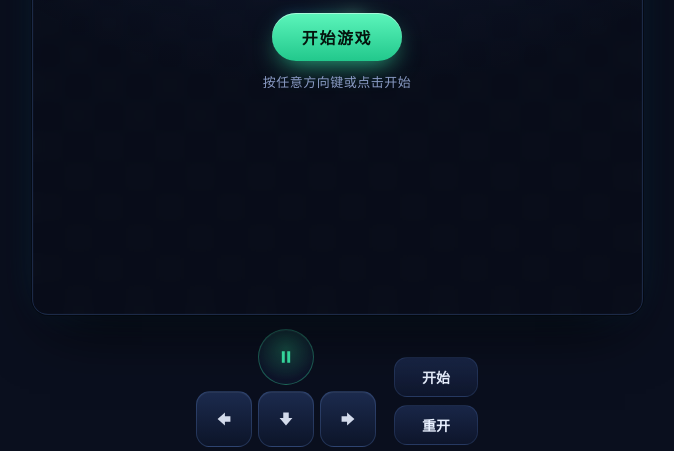
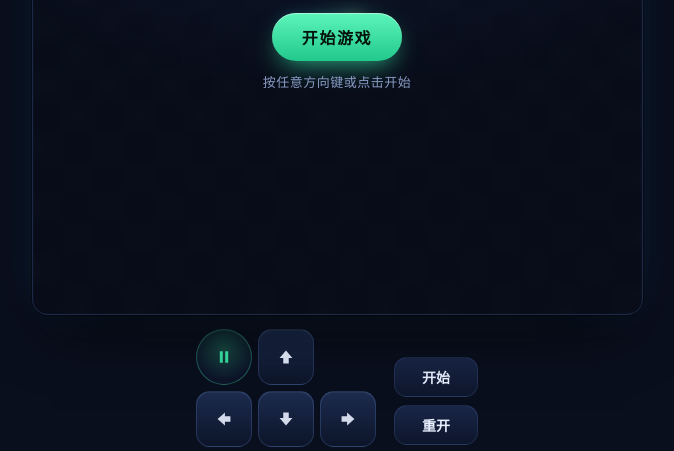
Before and after one commit to antang525/dafeiyu, a plain HTML site: page games/snake.html in a window 1280 px wide. Shown: the part 349-800 px from the top of the page, without its empty margins (303-977 px from the left). Drawn offline with Linux system fonts and the light colour scheme.

Commit message:
贪吃蛇：补上方向键的上键

```diff
--- a/games/snake.html
+++ b/games/snake.html
@@ -312,7 +312,7 @@
     width: 100%;
   }
 
-  /* 虚拟方向键：十字布局。左上角留空，让暂停键压在「上」键左上方，省一整行高度 */
+  /* 虚拟方向键：十字布局。暂停键占左上角，上键在顶部中间，下面一排左/下/右 */
   .dpad {
     --key: 56px;
     --gap: 6px;
@@ -320,7 +320,7 @@
     grid-template-columns: repeat(3, var(--key));
     grid-template-rows: repeat(2, var(--key));
     grid-template-areas:
-      ". p ."
+      "p u ."
       "l d r";
     gap: var(--gap);
     flex: 0 0 auto;
@@ -348,7 +348,7 @@
   }
   .dpad button svg { width: 22px; height: 22px; fill: currentColor; opacity: 0.9; }
   .dpad button:disabled { opacity: 0.35; }
-  .dpad .up    { display: none; }                 /* 上 = 在画面上往上滑，见棋盘手势 */
+  .dpad .up    { grid-area: u; }
   .dpad .left  { grid-area: l; }
   .dpad .down  { grid-area: d; }
   .dpad .right { grid-area: r; }
@@ -504,6 +504,9 @@
       <button class="center" id="btnPauseKey" type="button" data-act="pause" aria-label="暂停或继续">
         <svg class="ico-pause" viewBox="0 0 24 24" aria-hidden="true"><path d="M7 5h3.5v14H7zM13.5 5H17v14h-3.5z"/></svg>
         <svg class="ico-play" viewBox="0 0 24 24" aria-hidden="true"><path d="M8 5l11 7-11 7z"/></svg>
+      </button>
+      <button class="up"    type="button" data-dir="up"    aria-label="上">
+        <svg viewBox="0 0 24 24" aria-hidden="true"><path d="M12 5l7 8h-4v6H9v-6H5z"/></svg>
       </button>
       <button class="left"  type="button" data-dir="left"  aria-label="左">
         <svg viewBox="0 0 24 24" aria-hidden="true"><path d="M5 12l8-7v4h6v6h-6v4z"/></svg>
```
